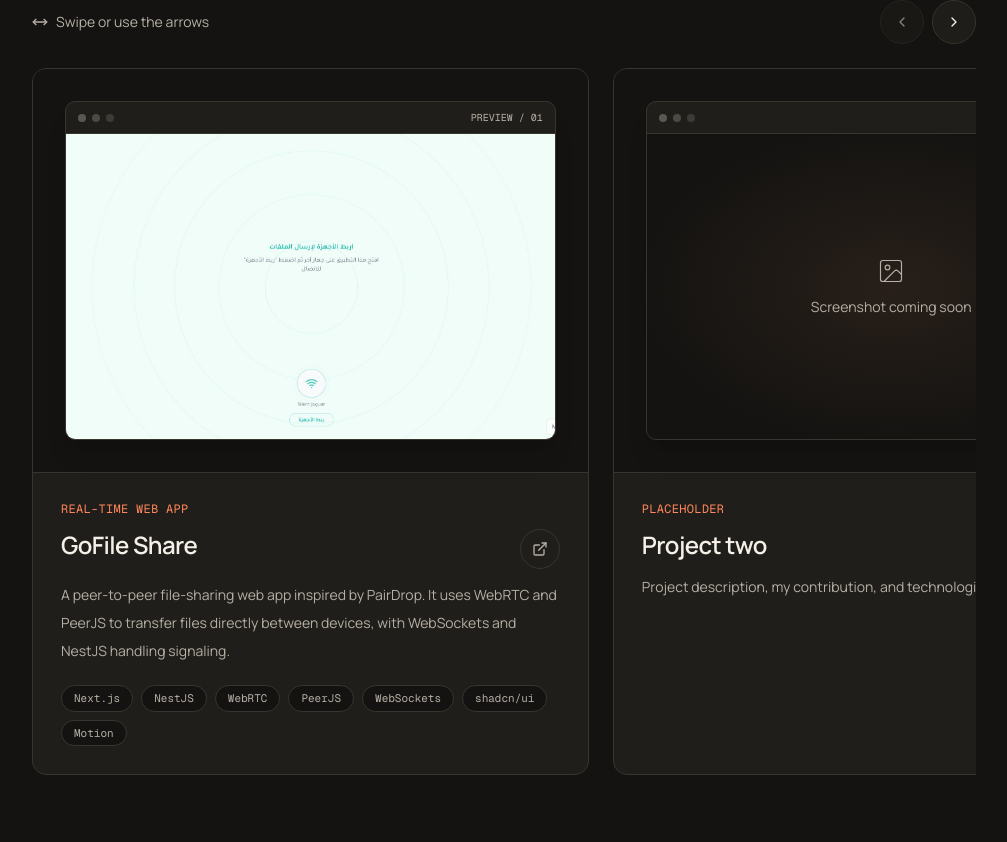
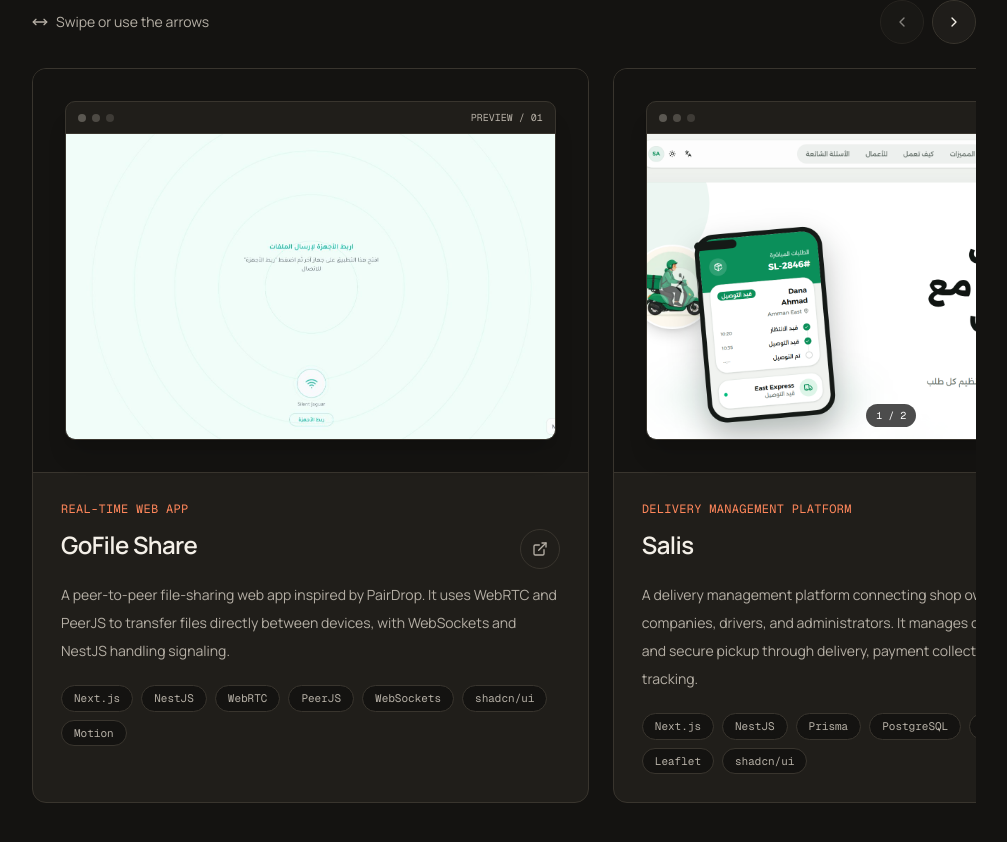
Before and after one commit to julyperfect07/porfolio, a Next.js app: page / in a window 1280 px wide. Shown: the part 2100-2942 px from the top of the page, without its empty margins (136-1143 px from the left). Built offline with nearby package versions, Linux system fonts and the light colour scheme.

Commit message:
added salis project

```diff
--- a/components/sections/projects.tsx
+++ b/components/sections/projects.tsx
@@ -1,10 +1,100 @@
 "use client";
 
-import { ExternalLink, ImageIcon, MoveHorizontal } from "lucide-react";
+import { ChevronLeft, ChevronRight, ExternalLink, ImageIcon, MoveHorizontal } from "lucide-react";
 import Image from "next/image";
+import { useState } from "react";
+import { AnimatePresence, motion } from "motion/react";
+import { FaGithub } from "react-icons/fa6";
 import { Carousel, CarouselContent, CarouselItem, CarouselPrevious, CarouselNext } from "@/components/ui/carousel";
 import Reveal from "@/components/reveal";
 import { projects } from "@/data/portfolio";
+
+type Project = (typeof projects)[number];
+
+function ProjectImageGallery({ project }: { project: Project }) {
+  const [activeImage, setActiveImage] = useState(0);
+  const [direction, setDirection] = useState(1);
+
+  if (project.images.length === 0) {
+    return (
+      <>
+        <div aria-hidden="true" className="absolute inset-0 bg-[radial-gradient(ellipse_at_center,var(--accent),transparent_75%)] opacity-60 transition-opacity duration-700 group-hover:opacity-100 motion-reduce:transition-none" />
+        <div className="relative flex flex-col items-center gap-3 text-muted-foreground">
+          <ImageIcon aria-hidden="true" className="size-7 stroke-1" />
+          <span className="text-sm">Screenshot coming soon</span>
+        </div>
+      </>
+    );
+  }
+
+  return (
+    <>
+      <AnimatePresence initial={false} custom={direction}>
+        <motion.div
+          key={project.images[activeImage].src}
+          custom={direction}
+          variants={{
+            enter: (slideDirection: number) => ({ opacity: 0, x: slideDirection > 0 ? 48 : -48 }),
+            center: { opacity: 1, x: 0 },
+            exit: (slideDirection: number) => ({ opacity: 0, x: slideDirection > 0 ? -48 : 48 }),
+          }}
+          initial="enter"
+          animate="center"
+          exit="exit"
+          transition={{ duration: 0.5, ease: [0.22, 1, 0.36, 1] }}
+          className="absolute inset-0"
+        >
+          <Image
+            src={project.images[activeImage].src}
+            alt={project.images[activeImage].alt}
+            fill
+            sizes="(min-width: 1024px) 576px, (min-width: 768px) 70vw, 90vw"
+            className="object-cover object-center transition-transform duration-700 ease-out motion-safe:group-hover:scale-[1.025] motion-reduce:transition-none"
+          />
+        </motion.div>
+      </AnimatePresence>
+
+      {project.images.length > 1 && (
+        <>
+          <button
+            type="button"
+            aria-label={`Show previous ${project.title} screenshot`}
+            disabled={activeImage === 0}
+            onPointerDown={(event) => event.stopPropagation()}
+            style={{ left: "0.75rem", top: "50%", transform: "translateY(-50%)", backgroundColor: "white", color: "black" }}
+            onClick={() => {
+              setDirection(-1);
+              setActiveImage((current) => current - 1);
+            }}
+            className="absolute z-20 flex size-10 items-center justify-center rounded-full border border-black/15 shadow-lg transition-opacity disabled:cursor-not-allowed disabled:opacity-30 focus-visible:outline-2 focus-visible:outline-offset-2 focus-visible:outline-primary"
+          >
+            <ChevronLeft aria-hidden="true" className="size-5" />
+          </button>
+          <button
+            type="button"
+            aria-label={`Show next ${project.title} screenshot`}
+            disabled={activeImage === project.images.length - 1}
+            onPointerDown={(event) => event.stopPropagation()}
+            style={{ right: "0.75rem", top: "50%", transform: "translateY(-50%)", backgroundColor: "white", color: "black" }}
+            onClick={() => {
+              setDirection(1);
+              setActiveImage((current) => current + 1);
+            }}
+            className="absolute z-20 flex size-10 items-center justify-center rounded-full border border-black/15 shadow-lg transition-opacity disabled:cursor-not-allowed disabled:opacity-30 focus-visible:outline-2 focus-visible:outline-offset-2 focus-visible:outline-primary"
+          >
+            <ChevronRight aria-hidden="true" className="size-5" />
+          </button>
+          <span
+            style={{ bottom: "0.75rem", left: "50%", transform: "translateX(-50%)", backgroundColor: "rgba(0, 0, 0, 0.7)", color: "white" }}
+            className="absolute z-10 rounded-full px-2.5 py-1 font-mono text-[10px] backdrop-blur"
+          >
+            {activeImage + 1} / {project.images.length}
+          </span>
+        </>
+      )}
+    </>
+  );
+}
 
 export default function Projects() {
   return (
@@ -36,25 +126,9 @@
                   <div aria-hidden="true" className="flex h-8 items-center gap-1.5 border-b border-border px-3">
                     <span className="size-2 rounded-full bg-muted-foreground/40" /><span className="size-2 rounded-full bg-muted-foreground/30" /><span className="size-2 rounded-full bg-muted-foreground/20" />
                     <span className="ml-auto font-mono text-[10px] text-muted-foreground">PREVIEW / {project.id}</span>
-                  </div>
+                </div>
                 <div className="relative flex aspect-[16/10] items-center justify-center overflow-hidden bg-background">
-                  {project.image ? (
-                    <Image
-                      src={project.image}
-                      alt={`${project.title} application interface`}
-                      fill
-                      sizes="(min-width: 1024px) 576px, (min-width: 768px) 70vw, 90vw"
-                      className="object-cover object-center transition-transform duration-700 ease-out motion-safe:group-hover:scale-[1.025] motion-reduce:transition-none"
-                    />
-                  ) : (
-                    <>
-                      <div aria-hidden="true" className="absolute inset-0 bg-[radial-gradient(ellipse_at_center,var(--accent),transparent_75%)] opacity-60 transition-opacity duration-700 group-hover:opacity-100 motion-reduce:transition-none" />
-                      <div className="relative flex flex-col items-center gap-3 text-muted-foreground">
-                        <ImageIcon aria-hidden="true" className="size-7 stroke-1" />
-                        <span className="text-sm">Screenshot coming soon</span>
-                      </div>
-                    </>
-                  )}
+                  <ProjectImageGallery project={project} />
                 </div>
                 </div>
                 </div>
@@ -64,17 +138,30 @@
                   </p>
                   <div className="responsive-project-title relative flex items-start gap-4">
                     <h3 className="text-xl font-semibold tracking-tight sm:text-2xl">{project.title}</h3>
+                    <div className="absolute right-0 flex gap-2 sm:static">
+                    {project.sourceUrl && (
+                      <a
+                        href={project.sourceUrl}
+                        target="_blank"
+                        rel="noreferrer"
+                        aria-label={`Open ${project.title} source code`}
+                        className="flex size-10 shrink-0 items-center justify-center rounded-full border border-border text-muted-foreground transition-[color,border-color,transform] duration-300 hover:border-primary/50 hover:text-primary motion-safe:hover:-translate-y-0.5 focus-visible:outline-2 focus-visible:outline-offset-4 focus-visible:outline-ring"
+                      >
+                        <FaGithub aria-hidden="true" className="size-4" />
+                      </a>
+                    )}
                     {project.liveUrl && (
                       <a
                         href={project.liveUrl}
                         target="_blank"
                         rel="noreferrer"
                         aria-label={`Open ${project.title} live site`}
-                        className="absolute right-0 flex size-10 shrink-0 items-center justify-center rounded-full border border-border text-muted-foreground transition-[color,border-color,transform] duration-300 hover:border-primary/50 hover:text-primary motion-safe:hover:-translate-y-0.5 focus-visible:outline-2 focus-visible:outline-offset-4 focus-visible:outline-ring sm:static"
+                        className="flex size-10 shrink-0 items-center justify-center rounded-full border border-border text-muted-foreground transition-[color,border-color,transform] duration-300 hover:border-primary/50 hover:text-primary motion-safe:hover:-translate-y-0.5 focus-visible:outline-2 focus-visible:outline-offset-4 focus-visible:outline-ring"
                       >
                         <ExternalLink aria-hidden="true" className="size-4" />
                       </a>
                     )}
+                    </div>
                   </div>
                   <p className="mt-3 max-w-xl text-sm leading-7 text-muted-foreground">{project.description}</p>
                   {project.technologies.length > 0 && (
--- a/data/portfolio.ts
+++ b/data/portfolio.ts
@@ -25,30 +25,39 @@
     title: "GoFile Share",
     description:
       "A peer-to-peer file-sharing web app inspired by PairDrop. It uses WebRTC and PeerJS to transfer files directly between devices, with WebSockets and NestJS handling signaling.",
-    image: "/projects/gofile-share.jpg",
+    images: [
+      { src: "/projects/gofile-share.jpg", alt: "GoFile Share device discovery screen" },
+    ],
     technologies: ["Next.js", "NestJS", "WebRTC", "PeerJS", "WebSockets", "shadcn/ui", "Motion"],
     category: "REAL-TIME WEB APP",
     liveUrl: "https://file-share-app-tau.vercel.app/",
+    sourceUrl: null,
     placeholder: false,
   },
   {
     id: "02",
-    title: "Project two",
-    description: "Project description, my contribution, and technologies will go here.",
-    image: null,
-    technologies: [],
-    category: "PLACEHOLDER",
+    title: "Salis",
+    description:
+      "A delivery management platform connecting shop owners, delivery companies, drivers, and administrators. It manages orders from assignment and secure pickup through delivery, payment collection, and financial tracking.",
+    images: [
+      { src: "/projects/salis-landing.png", alt: "Salis Arabic landing page" },
+      { src: "/projects/salis-dashboard.png", alt: "Salis Arabic administration dashboard" },
+    ],
+    technologies: ["Next.js", "NestJS", "Prisma", "PostgreSQL", "TanStack Query", "Leaflet", "shadcn/ui"],
+    category: "DELIVERY MANAGEMENT PLATFORM",
     liveUrl: null,
-    placeholder: true,
+    sourceUrl: "https://github.com/julyperfect07/Salis",
+    placeholder: false,
   },
   {
     id: "03",
     title: "Project three",
     description: "Project description, my contribution, and technologies will go here.",
-    image: null,
+    images: [],
     technologies: [],
     category: "PLACEHOLDER",
     liveUrl: null,
+    sourceUrl: null,
     placeholder: true,
   },
 ] as const;
```
Also changed, not shown: public/projects/salis-dashboard.png (added), public/projects/salis-landing.png (added).
